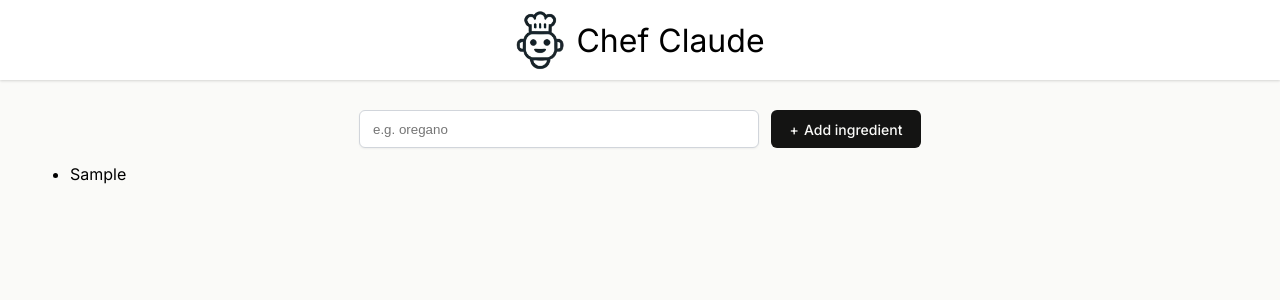
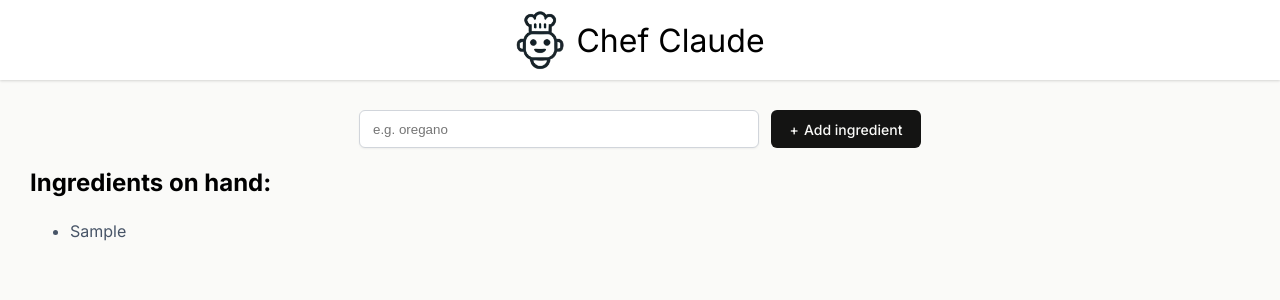
Before and after one commit to OsakpolorI/chef-claude, a React (Vite) app: page / in a window 1280 px wide. Both pictures are taken after typing "Sample" into the empty fields and a click on the button "Add ingredient". Shown: the top 300 px of the page. Built offline with nearby package versions, Linux system fonts and the light colour scheme.

Commit message:
add ingredients header and recipe generation button

```diff
--- a/src/components/Main.jsx
+++ b/src/components/Main.jsx
@@ -3,7 +3,7 @@ import { useState } from "react"
 export default function Main() {
     const [ingredients, setIngredients] = useState([])
 
-    const ingredientListItems = ingredients.map(ingredient => (
+    const ingredientsListItems = ingredients.map(ingredient => (
         <li key={ingredient}>{ingredient}</li>
     ))
 
@@ -24,9 +24,17 @@ export default function Main() {
                 />
                 <button>Add ingredient</button>
             </form>
-            <ul>
-                {ingredientListItems}
-            </ul>
+            {ingredients.length > 0 && <section>
+                <h2>Ingredients on hand:</h2>
+                <ul className="ingredients-list" aria-live="polite">{ingredientsListItems}</ul>
+                {ingredients.length > 3 && <div className="get-recipe-container">
+                    <div>
+                        <h3>Ready for a recipe?</h3>
+                        <p>Generate a recipe from your list of ingredients.</p>
+                    </div>
+                    <button>Get a recipe</button>
+                </div>}
+            </section>}
         </main>
     )
 }
--- a/src/index.css
+++ b/src/index.css
@@ -62,3 +62,45 @@ main {
     content: "+";
     margin-right: 5px;
 }
+
+ul.ingredients-list {
+    margin-bottom: 48px;
+}
+
+ul.ingredients-list > li {
+    color: #475467;
+    line-height: 28px;
+}
+
+.get-recipe-container {
+    display: flex;
+    justify-content: space-between;
+    align-items: center;
+    border-radius: 8px;
+    background: #F0EFEB;
+    padding: 10px 28px;
+}
+
+.get-recipe-container h3 {
+    font-size: 1.125rem;
+    font-weight: 500;
+    line-height: 24px;
+}
+
+.get-recipe-container p {
+    color: #6B7280;
+    font-size: 0.875rem;
+    line-height: 20px;
+}
+
+.get-recipe-container button {
+    border: none;
+    border-radius: 6px;
+    background: #D17557;
+    box-shadow: 0px 1px 2px 0px rgba(0, 0, 0, 0.05);
+    color: #FAFAF8;
+    padding: 9px 17px;
+    font-family: Inter, sans-serif;
+    font-size: 0.875rem;
+    cursor: pointer;
+}
```
